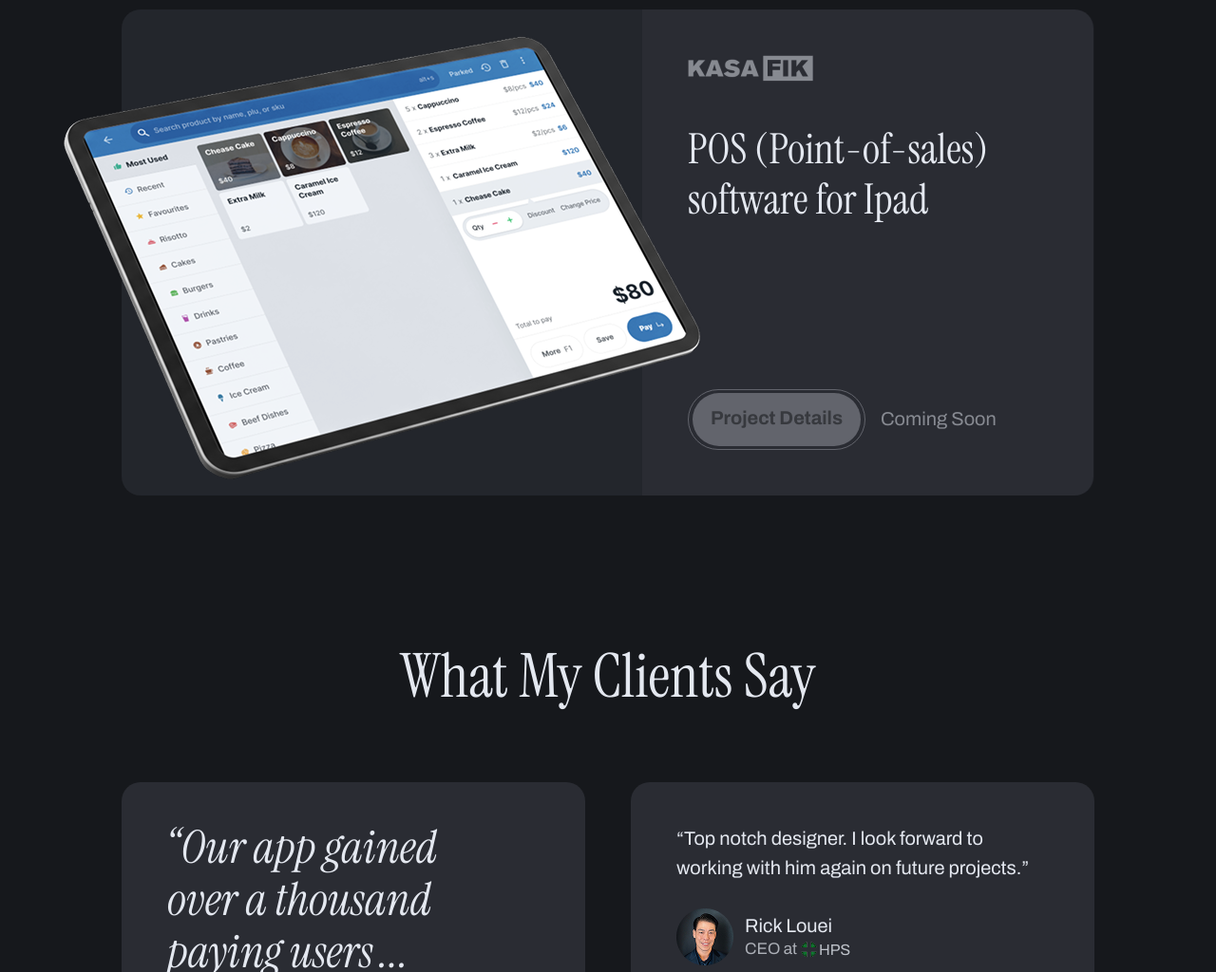
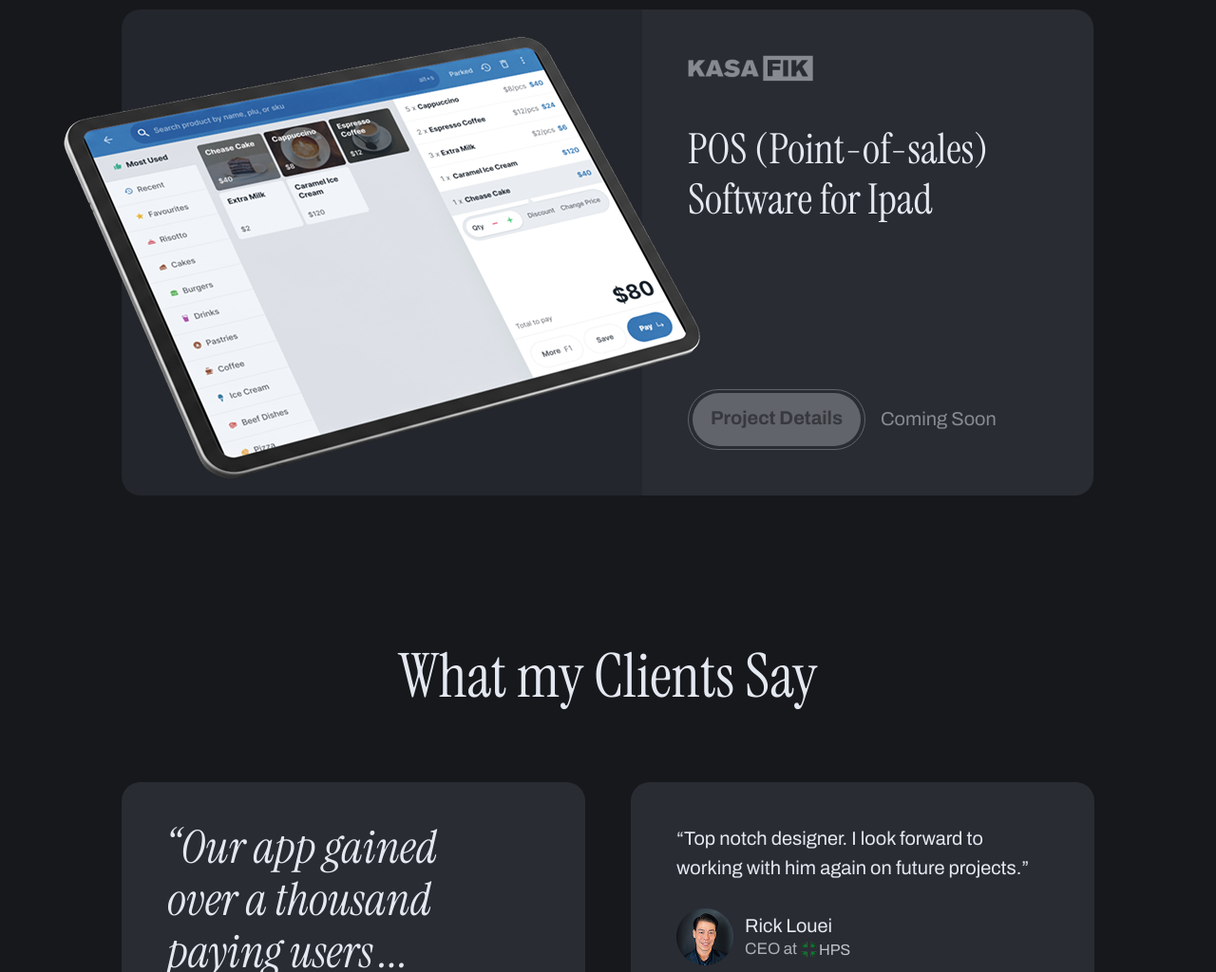
Before and after one commit to aminansar/amin.github.io, a plain HTML site: page index.html in a window 1280 px wide. Shown: the part 2100-3124 px from the top of the page at 95% size. Drawn offline with Linux system fonts and the light colour scheme.

Commit message:
Update index.html

```diff
--- a/index.html
+++ b/index.html
@@ -111,7 +111,7 @@
                         <img src="kasafik_project.png" alt="">
                     </div>
                     <div class="project-text">
-                        <h3>POS (Point-of-sales) software for Ipad</h3>
+                        <h3>POS (Point-of-sales) Software for Ipad</h3>
                     </div>
                     <div class="project-action">
                         <a href="" class="cta">
@@ -129,7 +129,7 @@
 
 <!-- Testmonials -->
         <div class="testimonials">
-            <h2>What My Clients Say</h2>
+            <h2>What my Clients Say</h2>
             <div class="testimonials-container">
                 <div class="main-testimonial fred">
                     <h3>“Our app gained over a thousand paying users ...</h3>
```
